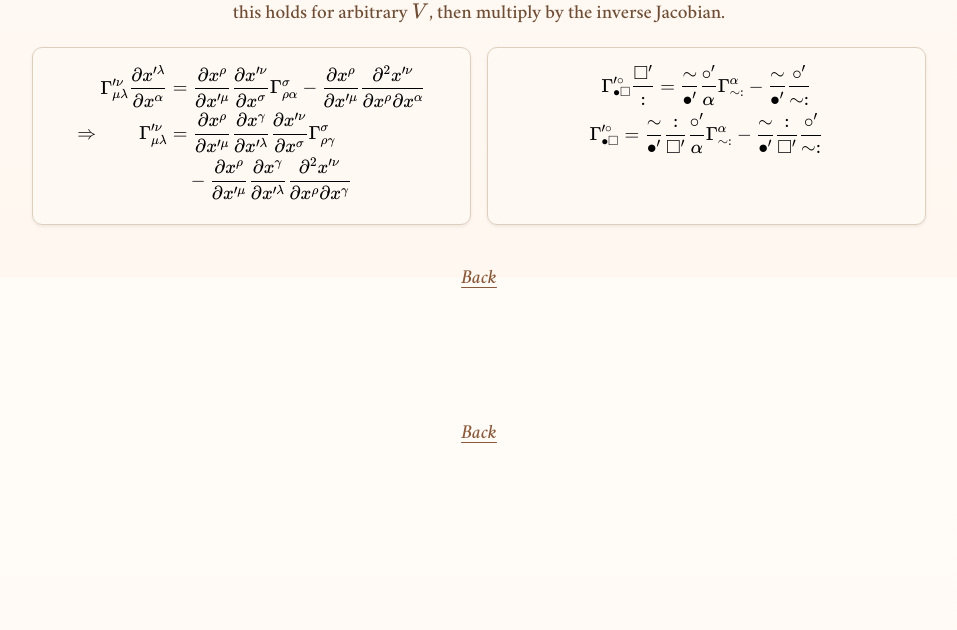
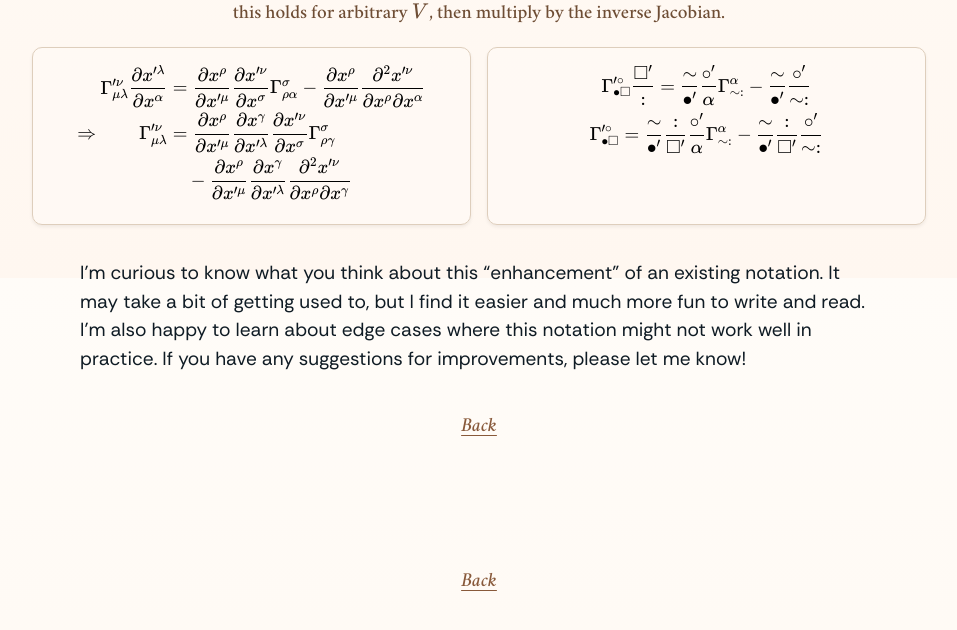
Before and after one commit to Splines/homepage, a Jekyll site: the page built from _posts/2026-05-20-index-notation-from-hell.md, in a window 1280 px wide and 900 px high, scrolled down 3322 px. Shown: the top 630 px of the window, without its empty margins (161-1118 px from the left). Built offline with Jekyll 4.4.1, drawn with Linux system fonts in a browser that asks for light colours; comment, search, counter and statistics services are not loaded.

Commit message:
Add final remark to post

```diff
--- a/_posts/2026-05-20-index-notation-from-hell.md
+++ b/_posts/2026-05-20-index-notation-from-hell.md
@@ -302,3 +302,5 @@ Now let's derive how the connection coefficients transform under a smooth change
   $$
   </div>
 </div>
+
+I'm curious to know what you think about this "enhancement" of an existing notation. It may take a bit of getting used to, but I find it easier and much more fun to write and read. I'm also happy to learn about edge cases where this notation might not work well in practice. If you have any suggestions for improvements, please let me know!
```
